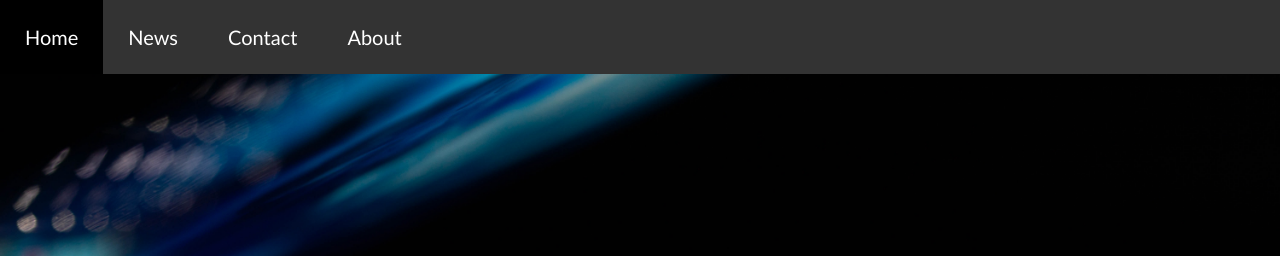
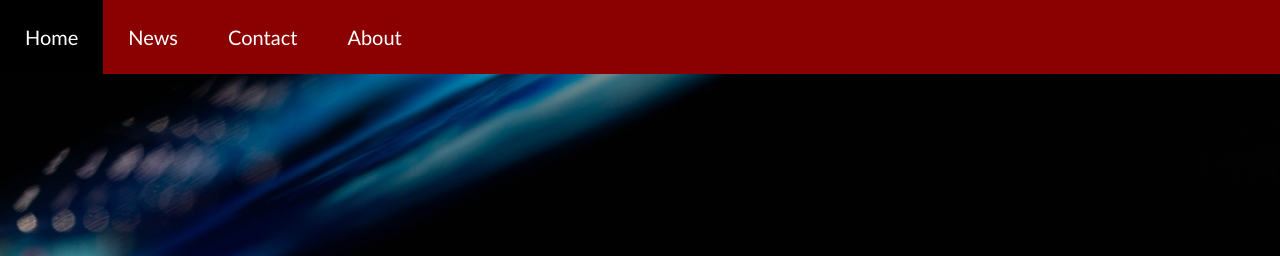
Before and after one commit to alecdaniels11/colleges, a plain HTML site: page index.html in a window 1280 px wide. Shown: the top 256 px of the page. Drawn offline with Linux system fonts and the light colour scheme.

Commit message:
Update index.css

```diff
--- a/index.css
+++ b/index.css
@@ -50,7 +50,7 @@ ul {
     margin: 0;
     padding: 0;
     overflow: hidden;
-    background-color: #333333;
+    background-color: rgb(139,0,0);
     position: fixed;
     width: 100%;
   }
```
